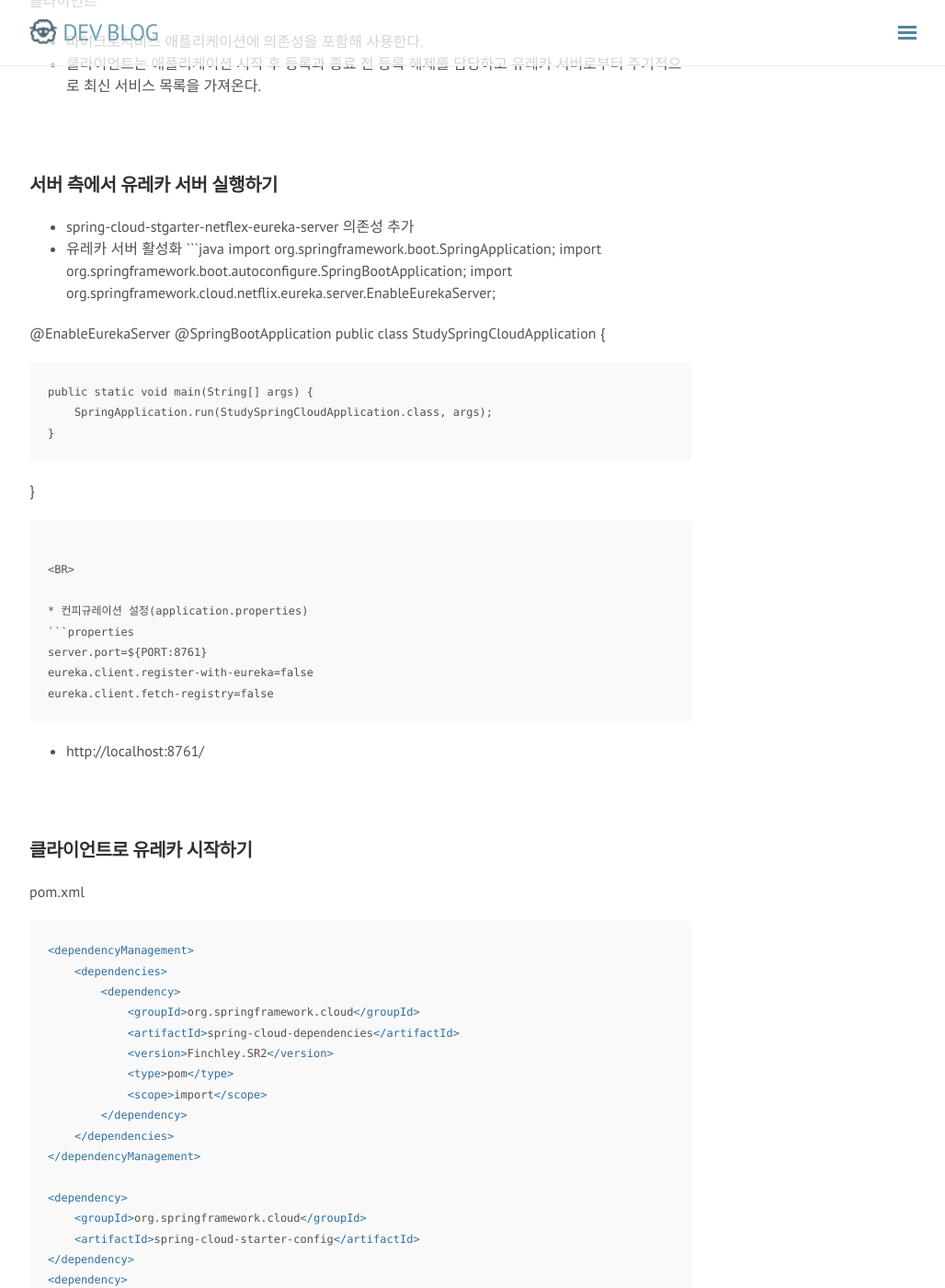
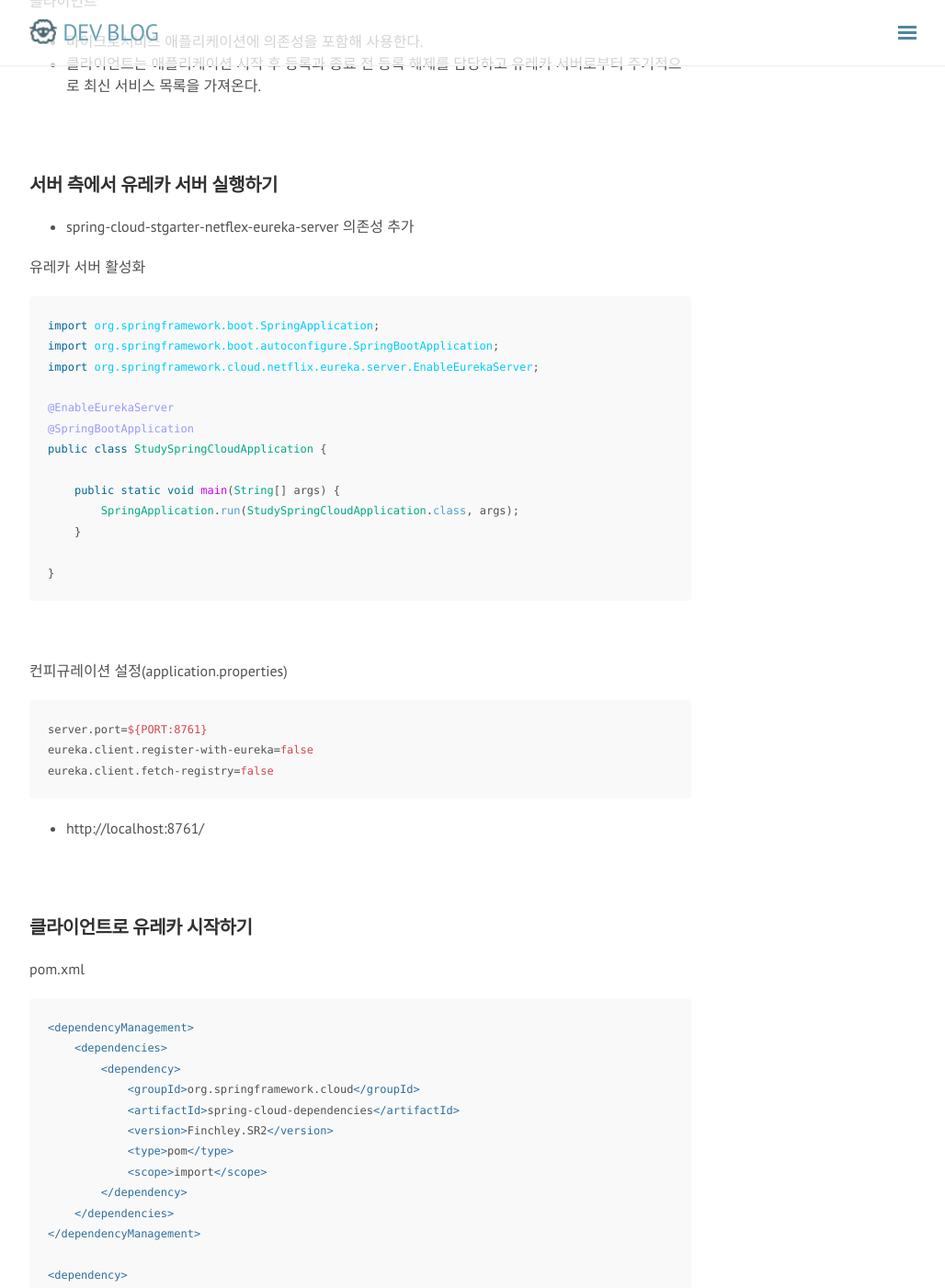
Before and after one commit to rmcodestar/rmcodestar.github.io, a Jekyll site: the page built from _posts/2019-02-27-spring-cloud-eureka.md, in a window 1280 px wide and 1400 px high, scrolled down 1345 px. Shown: the whole window at 92% size, without its empty margins (248-1276 px from the left). Built offline with Jekyll 4.4.1, drawn with Linux system fonts in a browser that asks for light colours; nearby versions of some CDN libraries; comment, search, counter and statistics services are not loaded; some of the changed text lies outside the part shown.

Commit message:
Update 2019-02-27-spring-cloud-eureka.md

````diff
--- a/_posts/2019-02-27-spring-cloud-eureka.md
+++ b/_posts/2019-02-27-spring-cloud-eureka.md
@@ -60,7 +60,9 @@ pom.xml
 
 ## 서버 측에서 유레카 서버 실행하기
 * spring-cloud-stgarter-netflex-eureka-server 의존성 추가
-* 유레카 서버 활성화
+
+유레카 서버 활성화
+
 ```java
 import org.springframework.boot.SpringApplication;
 import org.springframework.boot.autoconfigure.SpringBootApplication;
@@ -79,7 +81,7 @@ public class StudySpringCloudApplication {
 
 <BR>
 
-* 컨피규레이션 설정(application.properties)
+컨피규레이션 설정(application.properties)
 ```properties
 server.port=${PORT:8761}
 eureka.client.register-with-eureka=false
@@ -118,6 +120,7 @@ pom.xml
 <BR>
 
 * 서버측에서 서비스를 확인해보자
+
 http://localhost:8761/eureka/apps
 
 ```xml
````
